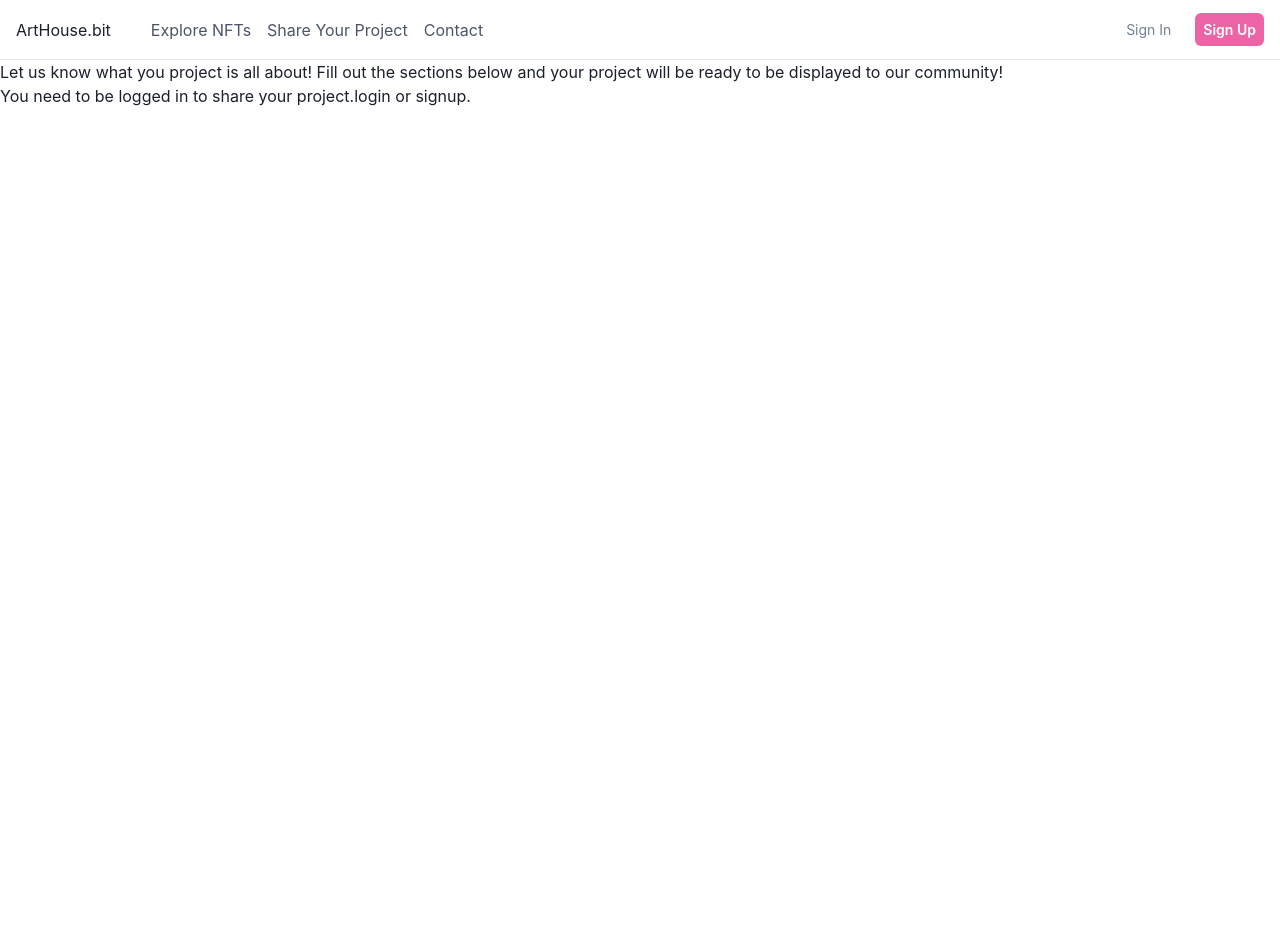
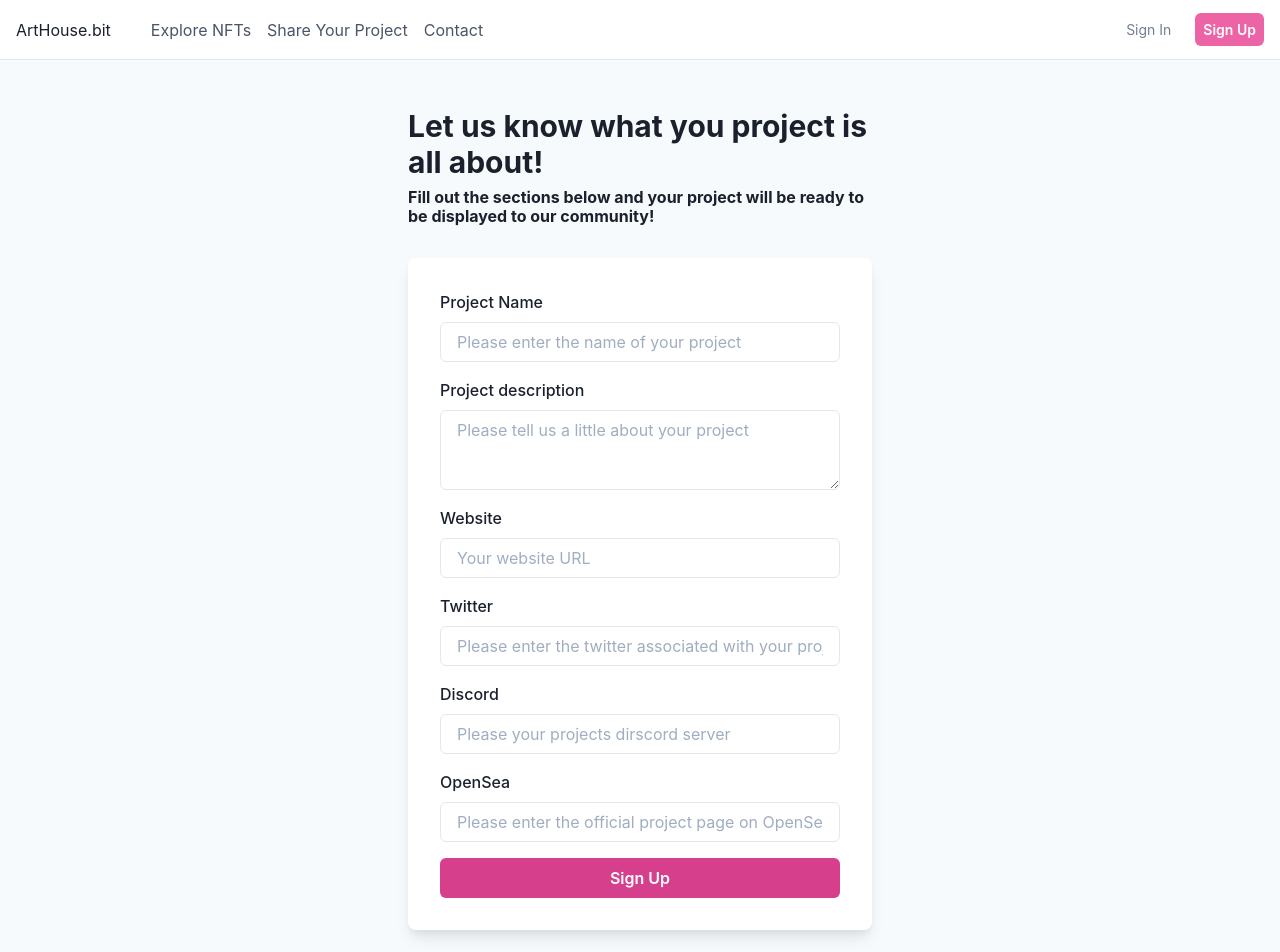
Before and after one commit to Pasgen-Manley/ArtHouse.bit, a React (Create React App) app in the folder client/: page /share in a window 1280 px wide. Shown: the top 952 px of the page. Before the commit the page ends 800 px from the top, so only its background shows below. Built offline with nearby package versions, Linux system fonts and the light colour scheme.

Commit message:
first draft of project form completed and added to app.js

```diff
--- a/client/src/App.js
+++ b/client/src/App.js
@@ -9,10 +9,10 @@ import { setContext } from '@apollo/client/link/context';
 import { BrowserRouter as Router, Route } from 'react-router-dom';
 
 import NavBar from './components/NavBar';
-import ProjectForm from './components/ProjectForm';
+//import ProjectForm from './components/ProjectForm';
 import Login from './pages/Login';
 import Signup from './pages/Signup';
-
+import UploadForm from './pages/UploadForm';
 // Construct our main GraphQL API endpoint
 const httpLink = createHttpLink({
   uri: '/graphql',
@@ -44,7 +44,7 @@ function App() {
         <NavBar />
         <div className="container">
           <Route exact path="/share">
-            <ProjectForm />
+            <UploadForm />
           </Route>
           <Route exact path ="/login">
             <Login />
--- a/client/src/components/ProjectForm/index.js
+++ b/client/src/components/ProjectForm/index.js
@@ -163,4 +163,4 @@ const ProjectForm = () => {
   );
 };
 
-export default ProjectForm;
+export default UploadForm;
--- /dev/null
+++ b/client/src/pages/UploadForm.js
@@ -0,0 +1,205 @@
+import React, { useState } from 'react';
+import { Link } from 'react-router-dom';
+
+import { useMutation } from '@apollo/client';
+import { ADD_PROJECT } from '../utils/mutations';
+import { QUERY_PROJECTS } from '../utils/queries';
+
+import Auth from '../utils/auth';
+
+import {
+  Flex,
+  Box,
+  FormControl,
+  FormLabel,
+  Textarea,
+  Input,
+  Stack,
+  Button,
+  Heading,
+  useColorModeValue,
+} from '@chakra-ui/react';
+
+const ProjectForm = () => {
+  const [projectName, setProjectName] = useState('');
+  const [description, setDescription] = useState('');
+  const [website, setWebsite] = useState('');
+  const [twitter, setTwitter] = useState('');
+  const [discord, setDiscord] = useState('');
+  const [openSea, setOpenSea] = useState('');
+
+  const [characterCount, setCharacterCount] = useState(0);
+
+  const [addProject, { error }] = useMutation(ADD_PROJECT, {
+    update(cache, { data: { addProject } }) {
+      try {
+        const { projects } = cache.readQuery({ query: QUERY_PROJECTS });
+
+        cache.writeQuery({
+          query: QUERY_PROJECTS,
+          data: { projects: [addProject, ...projects] },
+        });
+      } catch (e) {
+        console.error(e);
+      }
+    },
+  });
+
+  const handleFormSubmit = async (event) => {
+    event.preventDefault();
+
+    try {
+      const { data } = await addProject({
+        variables: {
+          projectName,
+          description,
+          website,
+          twitter,
+          discord,
+          openSea,
+        },
+      });
+
+      setProjectName('');
+      setDescription('');
+      setReleaseDate('');
+      setWebsite('');
+      setTwitter('');
+      setDiscord('');
+      setOpenSea('');
+    } catch (err) {
+      console.error(err);
+    }
+  };
+
+  const handleChange = (event) => {
+    const { name, value } = event.target;
+
+    if (name === 'projectName' && value.length <= 280) {
+      setProjectName(value);
+      setCharacterCount(value.length);
+    }
+  };
+
+  return (
+    <Flex
+      minH={'100vh'}
+      align={'center'}
+      justify={'center'}
+      bg={useColorModeValue('gray.50', 'gray.800')}>
+      <Stack spacing={8} mx={'auto'} maxW={'lg'} py={12} px={6}>
+        <Stack align={'center'}>
+          <Heading fontSize={'3xl'}>Let us know what you project is all about!</Heading>
+          <Heading fontSize={'1xl'}>Fill out the sections below and your project will be ready to be displayed to our community!</Heading>
+        </Stack>
+        {/*{Auth.loggedIn() ? (   */}
+          <Box
+            rounded={'lg'}
+            bg={useColorModeValue('white', 'gray.700')}
+            boxShadow={'lg'}
+            p={8}>
+            <form onSubmit={handleFormSubmit}>
+              <Stack spacing={4}>
+                <FormControl id="name">
+                  <FormLabel>Project Name</FormLabel>
+                  <Input
+                    className="form-input"
+                    id="form-input"
+                    placeholder="Please enter the name of your project"
+                    name="project name"
+                    type="text"
+                    value={projectName}
+                    onChange={handleChange}
+                  />
+                </FormControl>
+                <FormControl id="description">
+                  <FormLabel>Project description</FormLabel>
+                  <Textarea
+                    className="form-input"
+                    id="form-input"
+                    placeholder="Please tell us a little about your project"
+                    name="description"
+                    type="text"
+                    value={description}
+                    onChange={handleChange}
+                  />
+                </FormControl>
+                <FormControl id="website">
+                  <FormLabel>Website</FormLabel>
+                  <Input
+                    className="form-input"
+                    id="form-input"
+                    placeholder="Your website URL"
+                    name="website"
+                    type="url"
+                    value={website}
+                    onChange={handleChange}
+                  />
+                </FormControl>
+                <FormControl id="twitter">
+                  <FormLabel>Twitter</FormLabel>
+                  <Input
+                    className="form-input"
+                    id="form-input"
+                    placeholder="Please enter the twitter associated with your project"
+                    name="twitter"
+                    type="url"
+                    value={twitter}
+                    onChange={handleChange}
+                  />
+                </FormControl>
+                <FormControl id="discord">
+                  <FormLabel>Discord</FormLabel>
+                  <Input
+                    className="form-input"
+                    id="form-input"
+                    placeholder="Please your projects dirscord server"
+                    name="discord"
+                    type="url"
+                    value={discord}
+                    onChange={handleChange}
+                  />
+                </FormControl>
+                <FormControl id="opensea">
+                  <FormLabel>OpenSea</FormLabel>
+                  <Input
+                    className="form-input"
+                    id="form-input"
+                    placeholder="Please enter the official project page on OpenSea"
+                    name="OpenSea"
+                    type="url"
+                    value={openSea}
+                    onChange={handleChange}
+                  />
+                </FormControl>
+                <Stack spacing={10}>
+                  <Button
+                    type="sumbmit"
+                    bg={'pink.500'}
+                    color={'white'}
+                    _hover={{
+                      bg: 'pink.400',
+                    }}>
+                    Sign Up
+                  </Button>
+                </Stack>
+              </Stack>
+            </form>
+            {error && (
+              <div className="my-3 p-3 bg-danger text-white">
+                {error.message}
+              </div>
+            )}
+          </Box>
+        {/*}) : (
+          <p>
+            You need to be logged in to share your project.
+            <Link to="/login"> login</Link> or <Link to="/signup">signup to continue!</Link>
+          </p>
+        )}*/}
+      </Stack>
+    </Flex>
+  );
+}
+
+export default ProjectForm;
```
